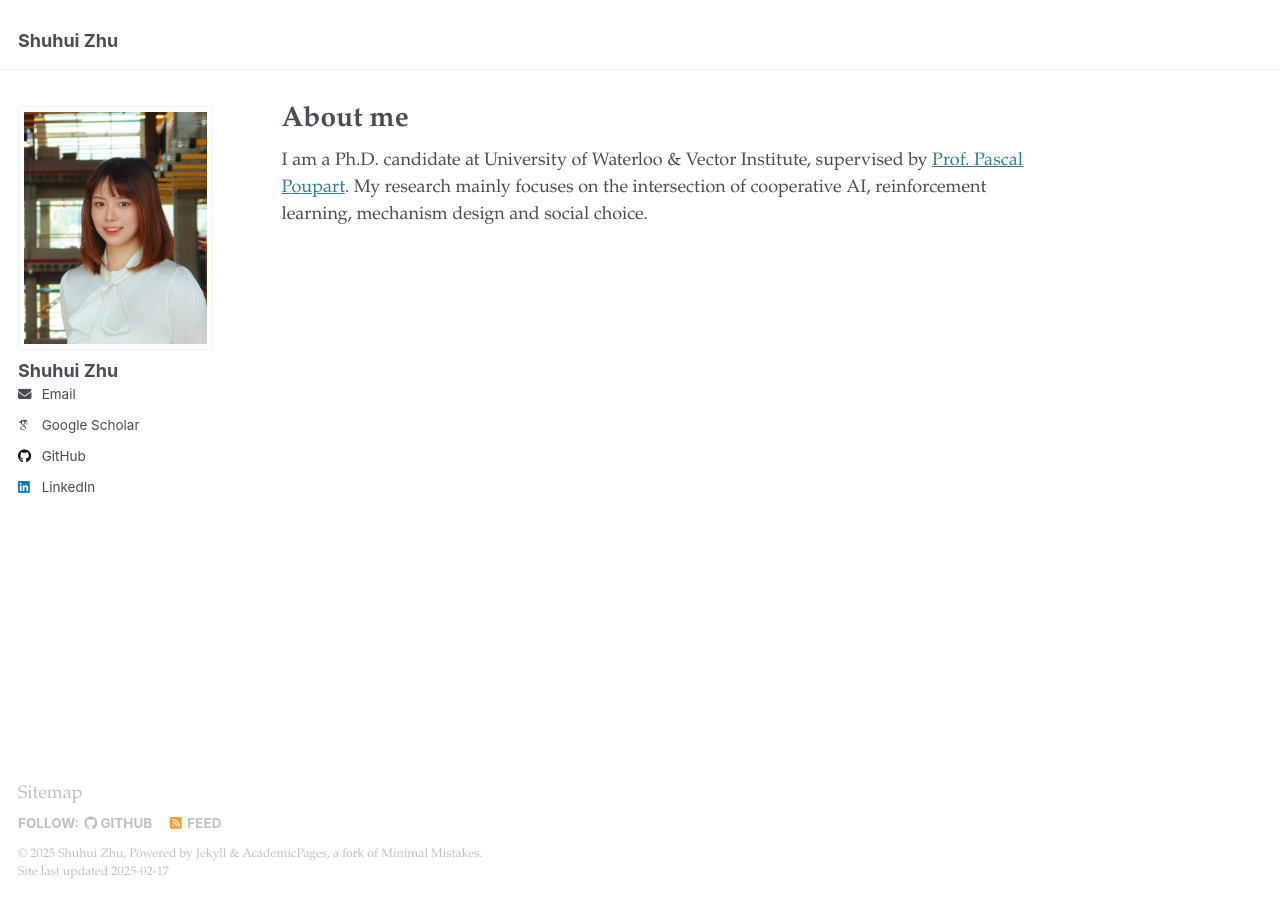
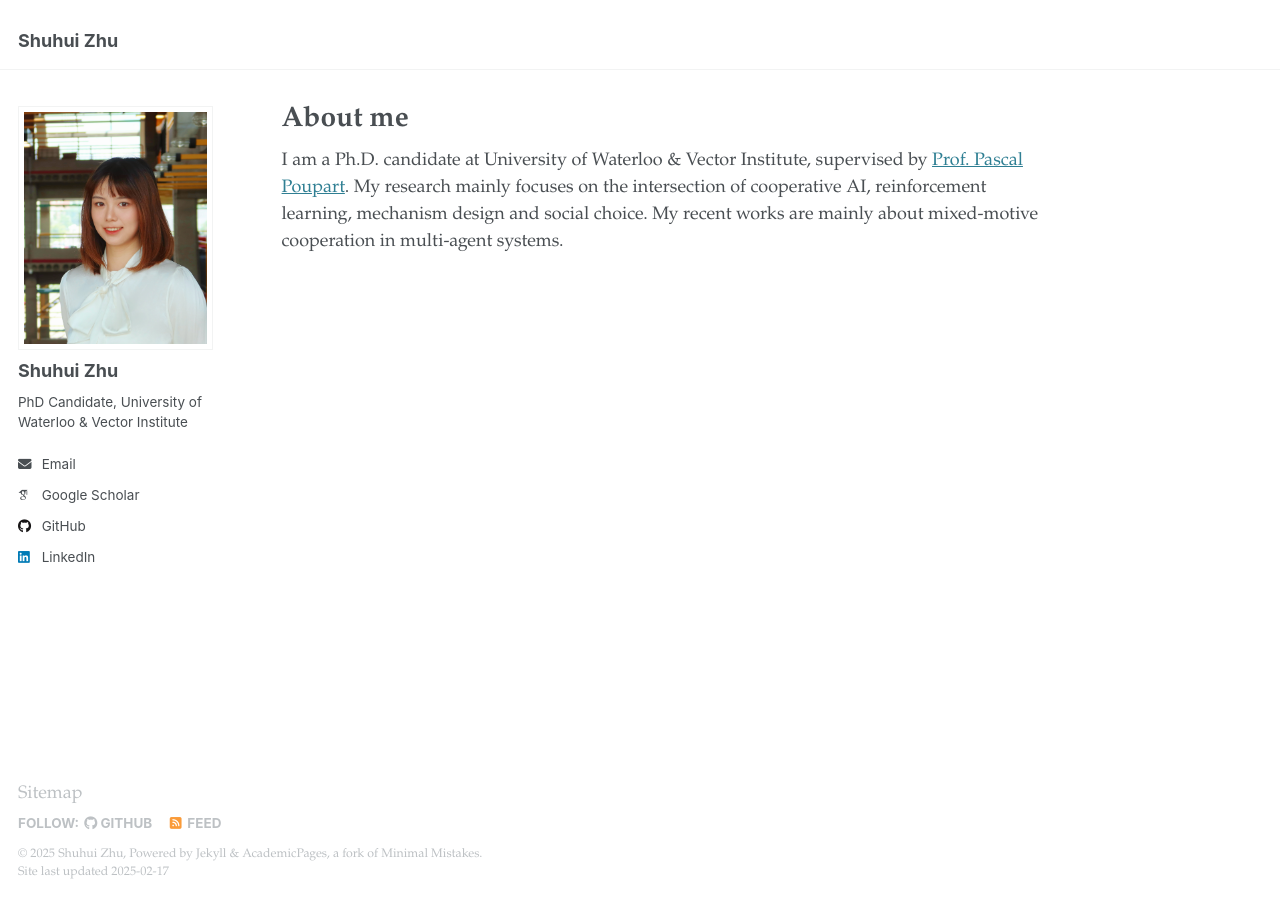
Before and after one commit to shuhui-zhu/shuhui-zhu.github.io, a Jekyll site: the page built from _pages/about.md, in a window 1280 px wide. Built offline with Jekyll 4.4.1, drawn with Linux system fonts in a browser that asks for light colours; some web fonts are replaced; part of the change alters nothing that is shown.

Commit message:
update bio;

```diff
--- a/_config.yml
+++ b/_config.yml
@@ -25,7 +25,7 @@ author:
   avatar           : "headshot_light.JPG"
   name             : "Shuhui Zhu"
   pronouns         : # example: "she/her"
-  # bio              : "PhD Candidate in Computer Science at the University of Waterloo"
+  bio              : "PhD Candidate, University of Waterloo & Vector Institute"
   # location         : "Ontario, Canada"
   # employer         : "University of Waterloo"
   uri              : # URL
@@ -214,16 +214,16 @@ kramdown:
 # These settings control the types of collections used by the template
 collections:
   teaching:
-    output: true
+    output: false
     permalink: /:collection/:path/
   publications:
-    output: true
+    output: false
     permalink: /:collection/:path/
   portfolio:
-    output: true
+    output: false
     permalink: /:collection/:path/
   talks:
-    output: true
+    output: false
     permalink: /:collection/:path/
 
 
@@ -235,7 +235,7 @@ defaults:
       type: posts
     values:
       layout: single
-      author_profile: true
+      author_profile: false
       read_time: true
       comments: true
       share: true
@@ -246,14 +246,14 @@ defaults:
       type: pages
     values:
       layout: single
-      author_profile: true
+      author_profile: false
   # _teaching
   - scope:
       path: ""
       type: teaching
     values:
       layout: single
-      author_profile: true
+      author_profile: false
       share: true
       comments: true
   # _publications
@@ -262,7 +262,7 @@ defaults:
       type: publications
     values:
       layout: single
-      author_profile: true
+      author_profile: false
       share: true
       comments: true
   # _portfolio
@@ -271,7 +271,7 @@ defaults:
       type: portfolio
     values:
       layout: single
-      author_profile: true
+      author_profile: false
       share: true
       comment: true
   # _talks
@@ -280,7 +280,7 @@ defaults:
       type: talks
     values:
       layout: talk
-      author_profile: true
+      author_profile: false
       share: true
 
 
--- a/_pages/about.md
+++ b/_pages/about.md
@@ -7,4 +7,4 @@ redirect_from:
   - /about.html
 ---
 
-I am a Ph.D. candidate at University of Waterloo & Vector Institute, supervised by [Prof. Pascal Poupart](https://cs.uwaterloo.ca/~ppoupart/). My research mainly focuses on the intersection of cooperative AI, reinforcement learning, mechanism design and social choice.
+I am a Ph.D. candidate at University of Waterloo & Vector Institute, supervised by [Prof. Pascal Poupart](https://cs.uwaterloo.ca/~ppoupart/). My research mainly focuses on the intersection of cooperative AI, reinforcement learning, mechanism design and social choice. My recent works are mainly about mixed-motive cooperation in multi-agent systems.
```
